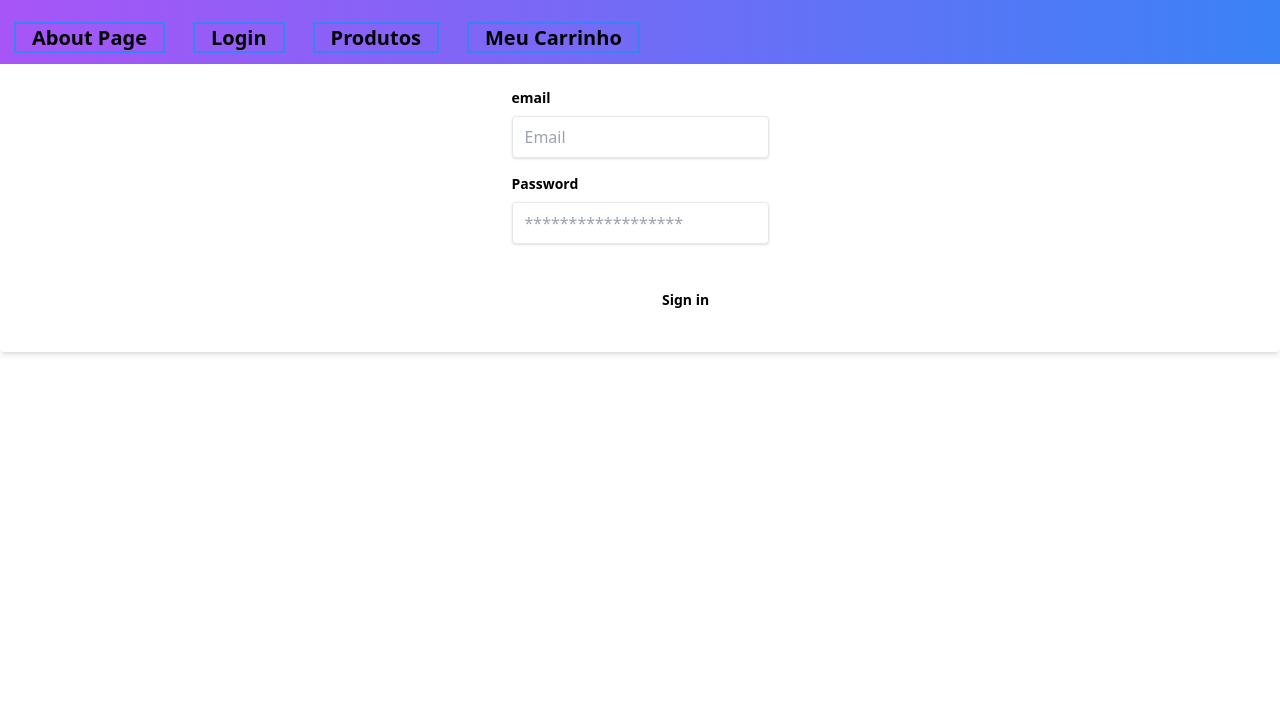
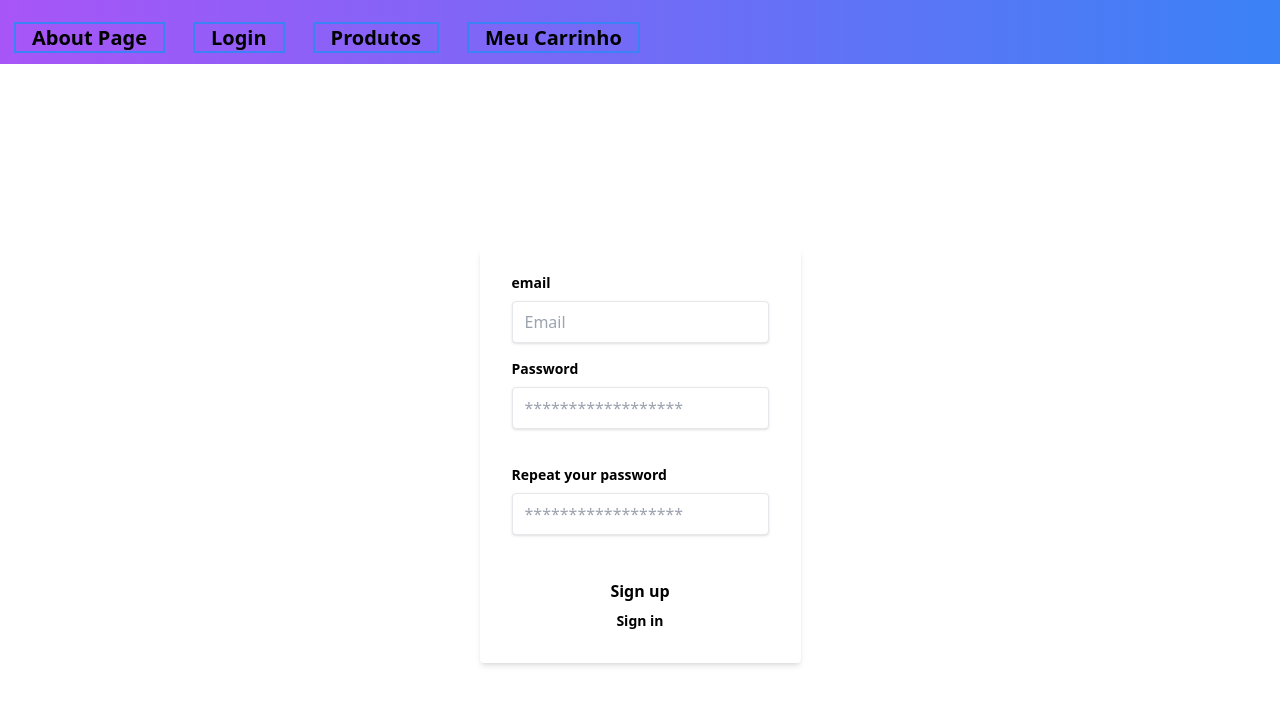
Before and after one commit to pedrohba1/ppi-final, a Nuxt app in the folder front-end/: page /register in a window 1280 px wide. Shown: the top 704 px of the page. Built offline with nearby package versions, Linux system fonts and the light colour scheme.

Commit message:
feat: register view with api call

```diff
--- a/front-end/components/LoginView.vue
+++ b/front-end/components/LoginView.vue
@@ -1,6 +1,7 @@
 <!-- Please remove this file from your project -->
 <template>
-  <div class="justify-center h-full">
+  <div class="flex justify-center min-h-screen">
+    <div class="flex justify-center place-items-center">
       <form
         class="bg-white shadow-md rounded px-8 pt-6 pb-8 mb-4 flex flex-col items-center"
         @submit.prevent="onSubmit(email, password)"
@@ -41,20 +42,18 @@
 
         <div class="flex items-center justify-between">
           <button
-          class="bg-blue hover:bg-blue-dark text-white font-bold py-2 px-4 rounded"
+            class="bg-blue hover:bg-blue-dark text-black font-bold py-2 px-4 rounded"
             type="button"
             @click="onSubmit"
           >
             Sign In
           </button>
-        <a
-          class="inline-block align-baseline font-bold text-sm text-blue hover:text-blue-darker"
-          href="#"
-        >
-          Forgot Password?
-        </a>
+        </div>
+        <div>
+          <NuxtLink :to="{ path: `/register` }">Sign up </NuxtLink>
         </div>
       </form>
+    </div>
   </div>
 </template>
 
--- a/front-end/components/RegisterView.vue
+++ b/front-end/components/RegisterView.vue
@@ -2,7 +2,8 @@
 
 //
 <template>
-  <div class="justify-center h-full">
+  <div class="flex justify-center min-h-screen">
+    <div class="flex justify-center place-items-center">
       <form
         class="bg-white shadow-md rounded px-8 pt-6 pb-8 mb-4 flex flex-col items-center"
         @submit.prevent="onSubmit(email, password)"
@@ -41,9 +42,26 @@
           </div>
         </fieldset>
 
-      <div class="flex items-center justify-between">
+        <fieldset class="form-group">
+          <div class="mb-6">
+            <label
+              class="block text-grey-darker text-sm font-bold mb-2"
+              for="password"
+            >
+              Repeat your password
+            </label>
+            <input
+              v-model="repeatPassword"
+              class="shadow appearance-none border border-red rounded w-full py-2 px-3 text-grey-darker mb-3"
+              type="password"
+              placeholder="******************"
+            />
+          </div>
+        </fieldset>
+
+        <div class="flex flex-col items-center justify-between">
           <button
-          class="bg-blue hover:bg-blue-dark text-white font-bold py-2 px-4 rounded"
+            class="bg-blue hover:bg-blue-dark text-black font-bold py-2 px-4 rounded"
             type="button"
             @click="onSubmit"
           >
@@ -58,12 +76,32 @@
         </div>
       </form>
     </div>
+  </div>
 </template>
 
 <script>
 import Vue from 'vue'
+import { register } from '../services/api/axios/register'
 
 export default Vue.extend({
   name: 'NuxtRegister',
+  data() {
+    return {
+      email: null,
+      password: null,
+      repeatPassword: null,
+    }
+  },
+  methods: {
+    async onSubmit() {
+      const data = {
+        password: this.password,
+        email: this.email,
+        repeatPassword: this.repeatPassword,
+      }
+
+      await register({ ...data })
+    },
+  },
 })
 </script>
--- /dev/null
+++ b/front-end/services/api/axios/register.ts
@@ -0,0 +1,20 @@
+import axios from 'axios'
+
+type IRegister = {
+  username: string
+  password: string
+  repeatPassword: string
+}
+
+export const register = async function ({
+  username,
+  password,
+  repeatPassword,
+}: IRegister) {
+  const response = await axios.post('/login', {
+    username,
+    password,
+    repeatPassword,
+  })
+  return response.data
+}
```
Lines whose indentation alone changed are shown as unchanged.
